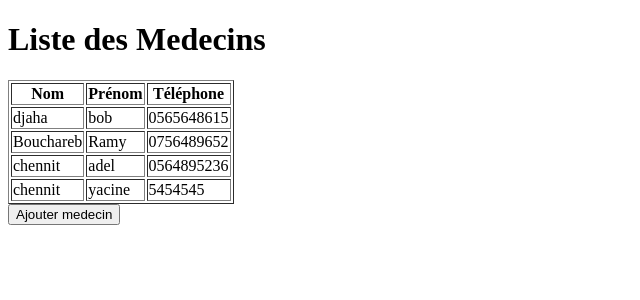
After one commit to Ramskyii/Projet_SI_Django, a Django app: page /liste_medecins/ in a window 1280 px wide. The commit adds this page. Shown: the top 300 px of the page, without its empty margins (0-640 px from the left). Run offline with Django 5.2, Linux system fonts and the light colour scheme; data comes from the database, SQL or seed files in the repository; both versions use the stored data as it was after the commit; parts of the project's set-up code (start-up, migrations or seed data) failed here and were passed over.

Commit message:
jsp prq mais erreur

```diff
--- a/Projet/app1/models.py
+++ b/Projet/app1/models.py
@@ -1,4 +1,5 @@
 from django.db import models
+from datetime import datetime
 
 class Patient(models.Model) :
     Num_P = models.AutoField(primary_key=True)
--- /dev/null
+++ b/Projet/app1/templates/liste_medecins.html
@@ -0,0 +1,34 @@
+<!DOCTYPE html>
+<html lang="en">
+<head>
+    <meta charset="UTF-8">
+    <meta name="viewport" content="width=device-width, initial-scale=1.0">
+    <title>Document</title>
+</head>
+<body>
+    <h1>Liste des Medecins</h1>
+
+<table border="1">
+    <thead>
+        <tr>
+            <th>Nom</th>
+            <th>Prénom</th>
+            <th>Téléphone</th>
+
+        </tr>
+    </thead>
+    <tbody>
+        {% for medecin in medecins %}
+            <tr>
+                <td>{{ medecin.Nom_M }}</td>
+                <td>{{ medecin.Prenom_M }}</td>
+                <td>{{ medecin.Telephone_M }}</td>
+
+            </tr>
+        {% endfor %}
+    </tbody>
+</table>
+
+<a href="{% url 'ajouter_medecin' %}"><button>Ajouter medecin</button></a>
+</body>
+</html>
--- a/Projet/app1/templates/liste_patients.html
+++ b/Projet/app1/templates/liste_patients.html
@@ -24,6 +24,7 @@
                 <td>{{ patient.Nom_P }}</td>
                 <td>{{ patient.Prenom_P }}</td>
                 <td>{{ patient.DateNaissance }}</td>
+
             </tr>
         {% endfor %}
     </tbody>
--- a/Projet/app1/urls.py
+++ b/Projet/app1/urls.py
@@ -2,9 +2,13 @@ from django.urls import path
 from .views import page_authentification
 from .views import ajouter_patient
 from .views import liste_patients
+from .views import ajouter_medecin
+from .views import liste_medecins
 
 urlpatterns = [
     path('',page_authentification,name='page_authentification'),
     path('ajouter_patient/',ajouter_patient,name='ajouter_patient'),
     path('liste_patients/',liste_patients, name ='liste_patients'),
+    path('ajouter_medecin/',ajouter_medecin, name='ajouter_medecin'),
+    path('liste_medecins/',liste_medecins, name='liste_medecins'),
 ]
--- a/Projet/app1/views.py
+++ b/Projet/app1/views.py
@@ -1,11 +1,18 @@
 from django.shortcuts import render, redirect
 from .forms import PatientForm
 from .models import Patient
-
+from .forms import MedecinForm
+from .models import Medecin
 
 def liste_patients(request):
     patients = Patient.objects.all()
     return render(request, 'liste_patients.html', {'patients': patients})
+
+
+def liste_medecins(request):
+    medecins = Medecin.objects.all()
+    return render(request, 'liste_medecins.html', {'medecins': medecins})
+
 
 def page_authentification(request):
     return render(request, 'page_authentification.html')
@@ -22,3 +29,16 @@ def ajouter_patient(request):
         form = PatientForm()
 
     return render(request, 'ajouter_patient.html', {'form': form})
+
+
+
+def ajouter_medecin(request):
+    if request.method == 'POST':
+        form = MedecinForm(request.POST)
+        if form.is_valid():
+            form.save()
+            return redirect('ajouter_medecin')
+    else:
+        form = MedecinForm()
+
+    return render(request, 'ajouter_medecin.html', {'form': form})
```
Also changed, not shown: Projet/app1/forms.py (+7 -1 lines), Projet/app1/templates/ajouter_medecin.html (added, +32 -0 lines), Projet/app1/migrations/0001_initial.py, Projet/app1/migrations/0002_alter_diagnostic_num_diag_alter_dossier_num_d_and_more.py (deleted), Projet/app1/migrations/0002_remove_diagnostic_num_ordonnance_and_more.py (added), Projet/app1/migrations/0003_salle.py (deleted), Projet/app1/migrations/0004_remove_medecin_num_rendezvous_and_more.py (deleted), Projet/app1/migrations/0005_rename_salle_rendezvous_salle.py (deleted), Projet/app1/migrations/0006_remove_diagnostic_num_ordonnance_and_more.py (deleted), Projet/db.sqlite3.
